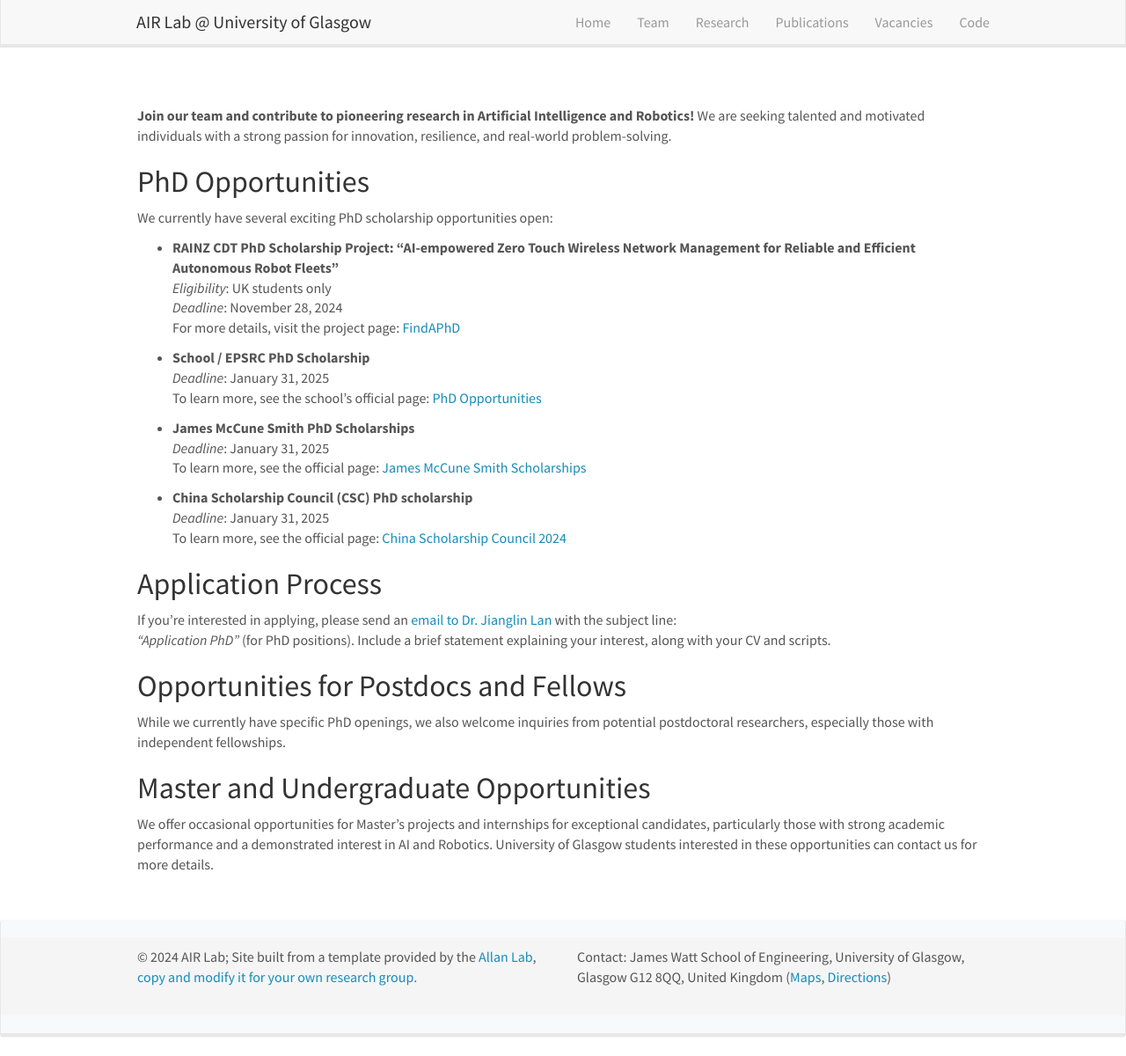
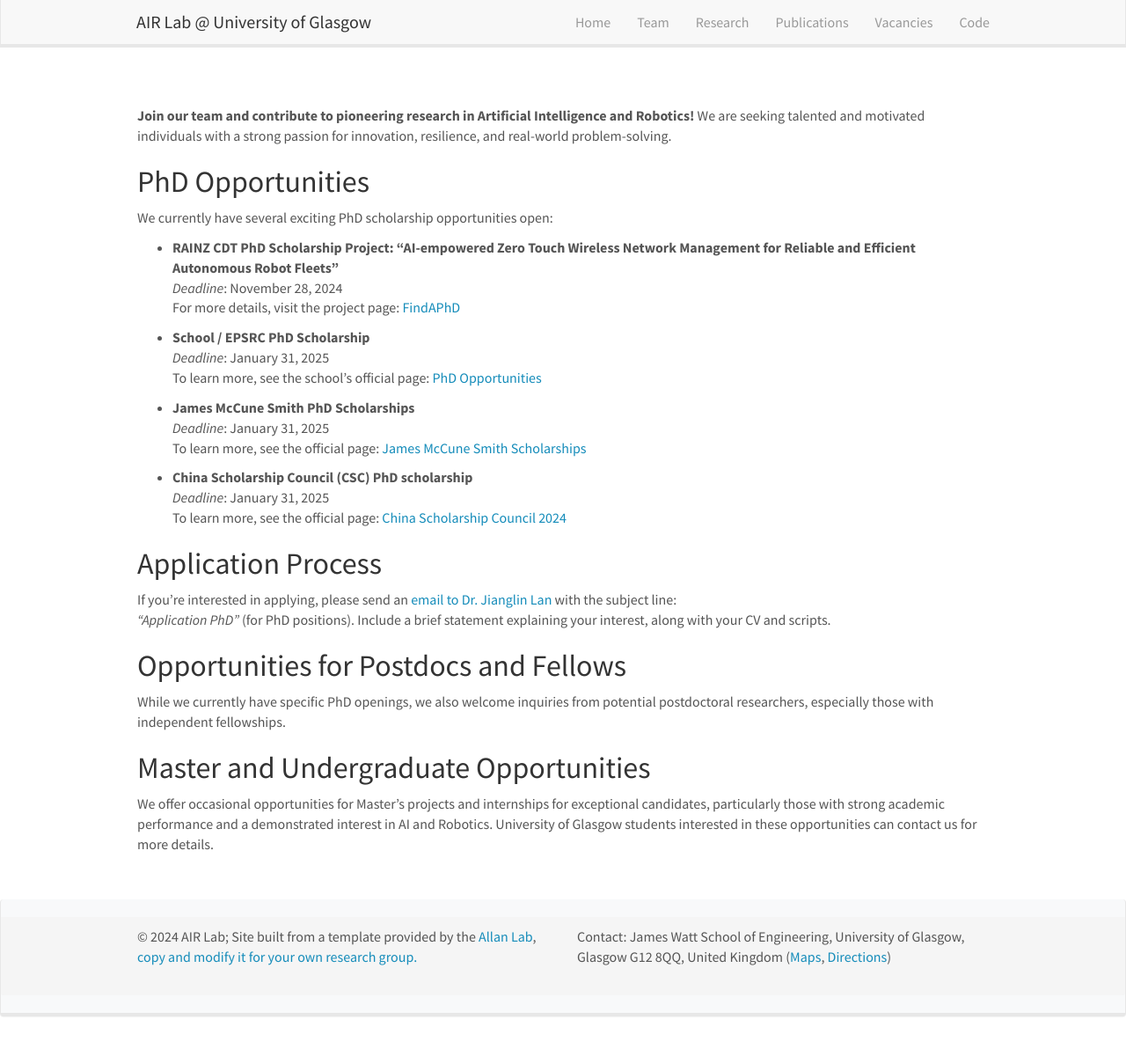
Before and after one commit to AIR-Lan/AIR-Lab, a Jekyll site: the page built from _pages/openings.md, in a window 1280 px wide and 1200 px high. Shown: the whole window at 88% size. Built offline with Jekyll 4.4.1, drawn with Linux system fonts in a browser that asks for light colours; nearby versions of some CDN libraries.

Commit message:
Update openings.md

```diff
--- a/_pages/openings.md
+++ b/_pages/openings.md
@@ -13,7 +13,6 @@ permalink: /vacancies
 We currently have several exciting PhD scholarship opportunities open:
 
 - **RAINZ CDT PhD Scholarship Project: "AI-empowered Zero Touch Wireless Network Management for Reliable and Efficient Autonomous Robot Fleets"**
-  *Eligibility*: UK students only
   *Deadline*: November 28, 2024
   For more details, visit the project page: [FindAPhD](https://www.findaphd.com/search/ProjectDetails.aspx?)
 
```
